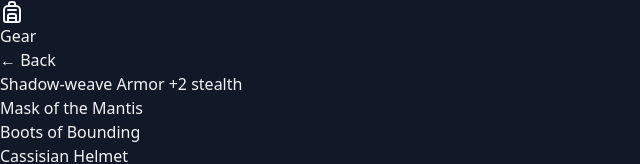
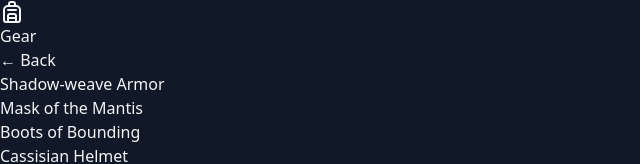
Before and after one commit to rlindgaard-collab/Karandras, a React (Vite) app: page /gear in a window 1280 px wide. Shown: the top 164 px of the page, without its empty margins (0-640 px from the left). Built offline with nearby package versions, Linux system fonts and the light colour scheme.

Commit message:
Updated GearPage.tsx

```diff
--- a/src/pages/GearPage.tsx
+++ b/src/pages/GearPage.tsx
@@ -14,7 +14,7 @@ export default function GearPage() {
         </CardHeader>
         <CardContent className="text-gray-300 space-y-3">
           <ul className="list-disc list-inside space-y-1">
-            <li>Shadow-weave Armor +2 stealth</li>
+            <li>Shadow-weave Armor</li>
             <li>Mask of the Mantis</li>
             <li>Boots of Bounding</li>
             <li>Cassisian Helmet</li>
```
